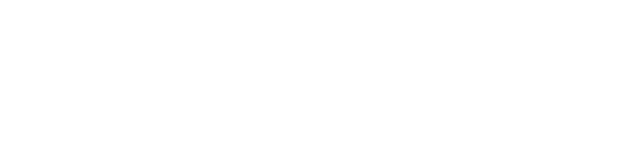
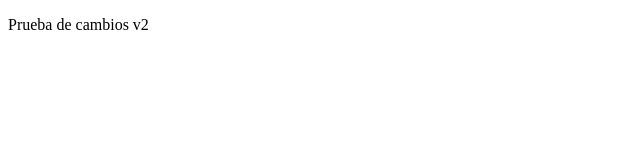
Before and after one commit to masterofwild/proyecto-git, a plain HTML site: page index.html in a window 1280 px wide. Shown: the whole page, without its empty margins (0-640 px from the left). Drawn offline with Linux system fonts and the light colour scheme.

Commit message:
Version 0.0.2.

```diff
--- a/index.html
+++ b/index.html
@@ -7,6 +7,6 @@
     <title>GIT</title>
 </head>
 <body>
-
+    <p>Prueba de cambios v2</p>
 </body>
 </html>
```
